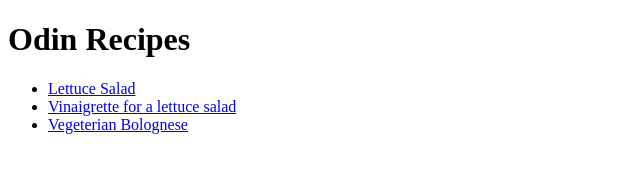
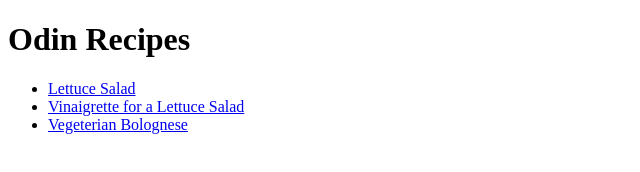
Before and after one commit to amithel3010/odin-recipes, a plain HTML site: page index.html in a window 1280 px wide. Shown: the full height of the page, 0-640 px from the left. Drawn offline with Linux system fonts and the light colour scheme.

Commit message:
Fix capitalization in home page

```diff
--- a/index.html
+++ b/index.html
@@ -11,7 +11,7 @@
         <h1>Odin Recipes</h1>
         <ul>
             <li><a href="./recipes/lettuce-salad.html">Lettuce Salad</a></li>
-            <li><a href="./recipes/vinaigrette.html">Vinaigrette for a lettuce salad</a></li>
+            <li><a href="./recipes/vinaigrette.html">Vinaigrette for a Lettuce Salad</a></li>
             <li><a href="./recipes/vegeterian-bolognese.html">Vegeterian Bolognese</a></li>
         </ul>
     </body>
```
